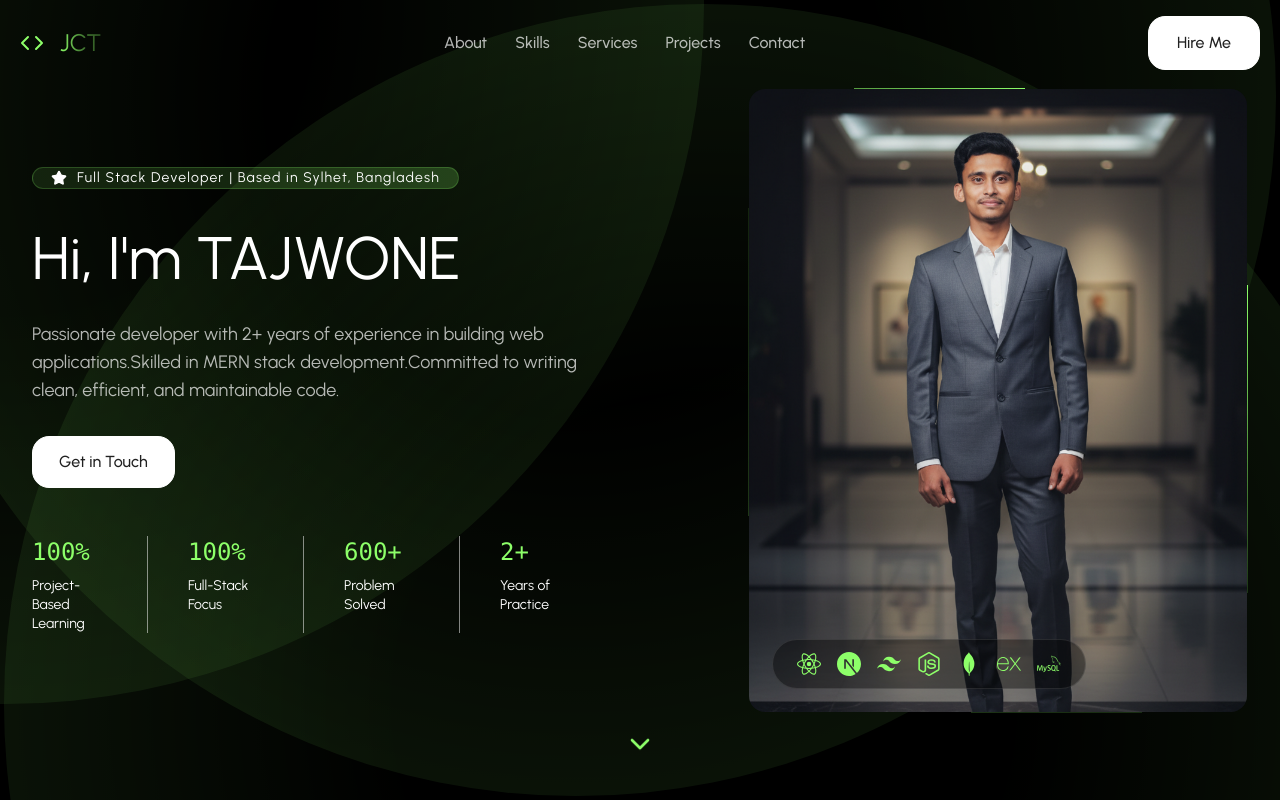
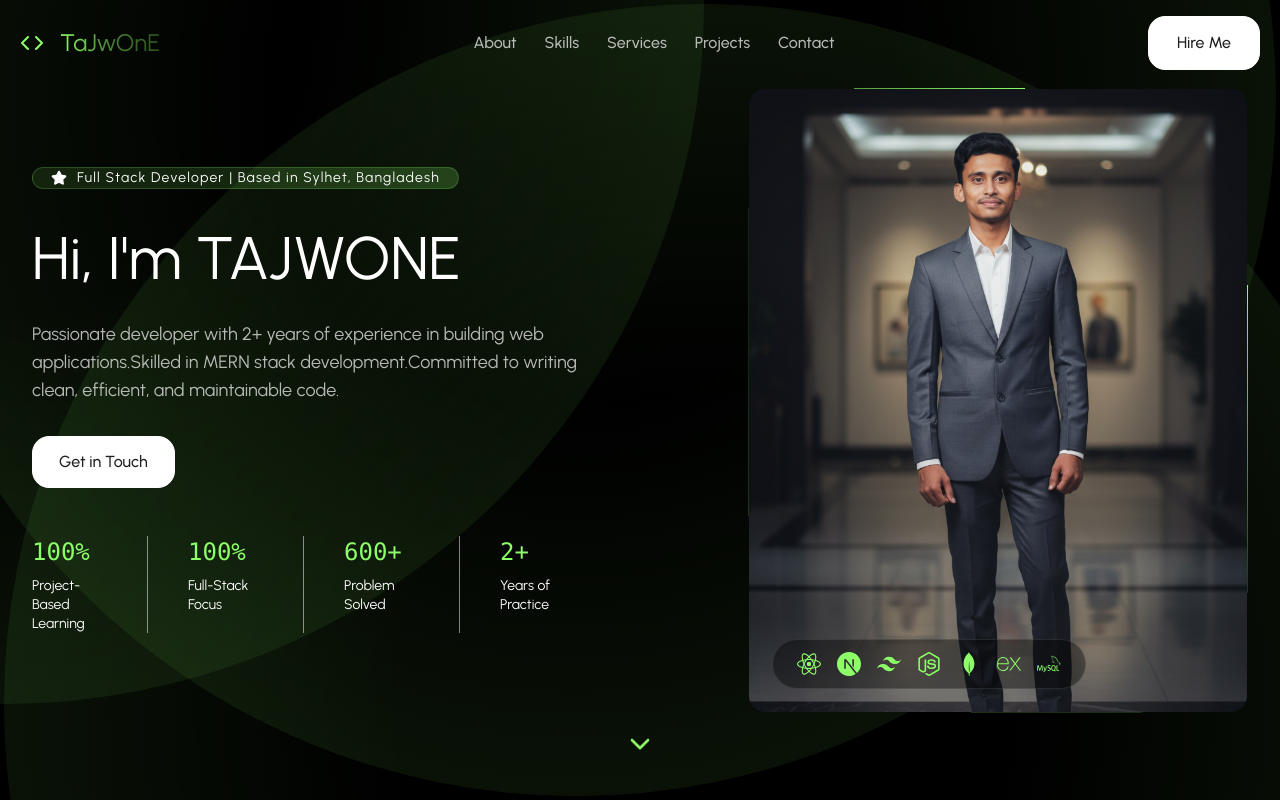
Before and after one commit to tajwone17/portfolio-tajwone, a React (Vite) app: page / in a window 1280 px wide. Shown: the top 800 px of the page. Built offline with nearby package versions, Linux system fonts and the light colour scheme.

Commit message:
feat: update Navbar button label from 'JCT' to 'TaJwOnE'

```diff
--- a/src/components/layout/Navbar.jsx
+++ b/src/components/layout/Navbar.jsx
@@ -35,7 +35,7 @@ export default function Navbar() {
               className=" text-2xl font bold bg-linear-to-r from-primary via-primary/50 to-primary/30 bg-clip-text text-transparent hover:opacity-80 transition-opacity "
               aria-label="home"
             >
-              JCT
+              TaJwOnE
             </button>
           </div>
           {/* desktop navigation */}
```
